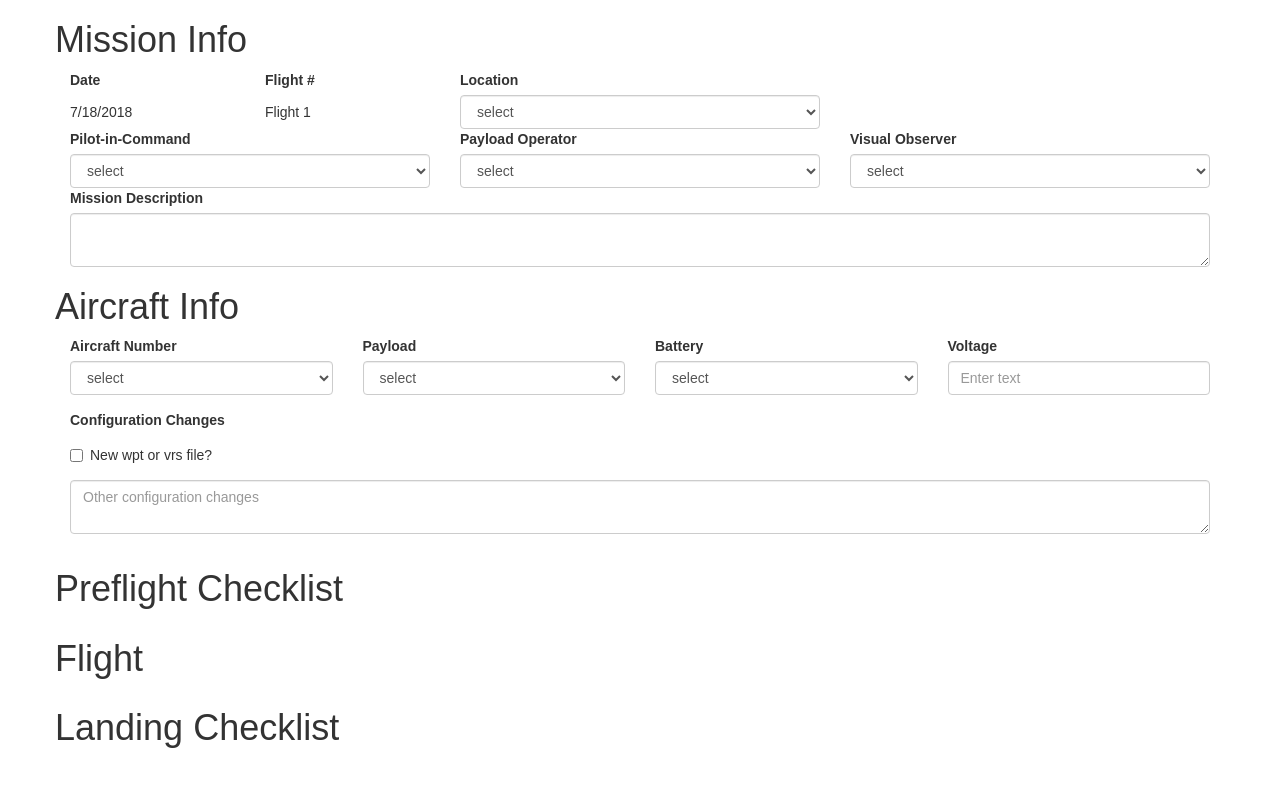
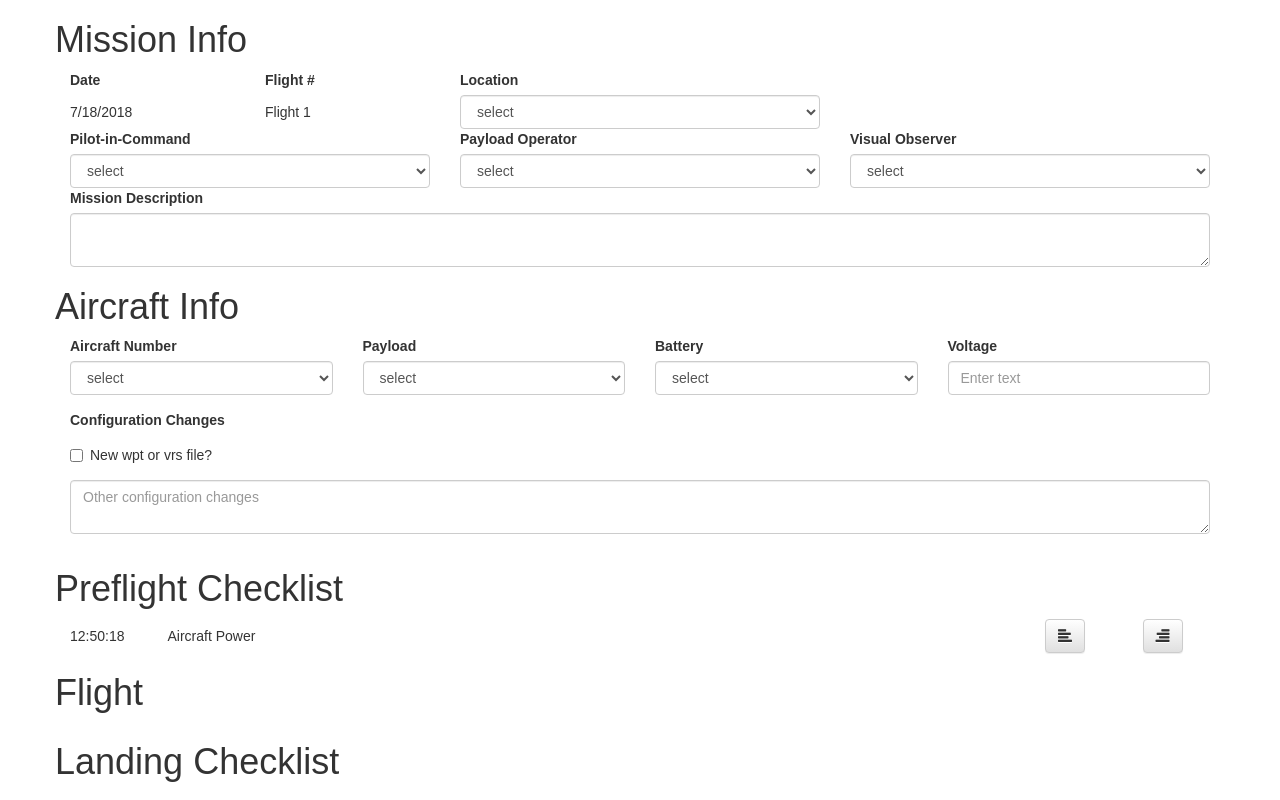
Before and after one commit to jakeavery/flight-notes, a React (Create React App) app: page / in a window 1280 px wide. Built offline with nearby package versions, Linux system fonts and the light colour scheme.

Commit message:
Added ChecklistItem

```diff
--- a/src/components/PreflightChecklist.js
+++ b/src/components/PreflightChecklist.js
@@ -9,6 +9,7 @@ import {
 // import FlightSection from './components/FlightSection'
 
 import '../App.css';
+import ChecklistItem from './sub-components/ChecklistItem';
 
 class PreflightChecklist extends Component {
   render() {
@@ -18,6 +19,7 @@ class PreflightChecklist extends Component {
         <Row className="show-grid">
           <h1>Preflight Checklist</h1>
         </Row>
+        <ChecklistItem />
       </div>
     );
   }
--- /dev/null
+++ b/src/components/sub-components/ChecklistItem.js
@@ -0,0 +1,41 @@
+import React, { Component } from 'react';
+
+// Import bootstrap components, ex:
+import {
+  Row, Col, FormControl, Button, Glyphicon,
+}
+  from 'react-bootstrap';
+// Import other componenst, ex:
+// import FlightSection from './components/FlightSection'
+
+import '../../App.css';
+
+class ChecklistItem extends Component {
+  render() {
+    return (
+      // Build component here
+      <div>
+        <Row className="show-grid">
+          <Col xs={6} sm={1}>
+            <FormControl.Static>12:50:18</FormControl.Static>
+          </Col>
+          <Col xs={8} sm={9}>
+            <FormControl.Static>Aircraft Power</FormControl.Static>
+          </Col>
+          <Col xs={2} sm={1}>
+            <Button>
+              <Glyphicon glyph="align-left" />
+            </Button>
+          </Col>
+          <Col xs={2} sm={1}>
+            <Button>
+              <Glyphicon glyph="align-right" />
+            </Button>
+          </Col>
+        </Row>
+      </div>
+    );
+  }
+}
+
+export default ChecklistItem;
--- a/src/index.js
+++ b/src/index.js
@@ -7,5 +7,5 @@ import './index.css';
 
 ReactDOM.render(
   <App />,
-  document.getElementById('root')
+  document.getElementById('root'),
 );
```
Also changed, not shown: src/electron-starter.js (+9 -9 lines), src/electron-wait-react.js (+4 -4 lines).
